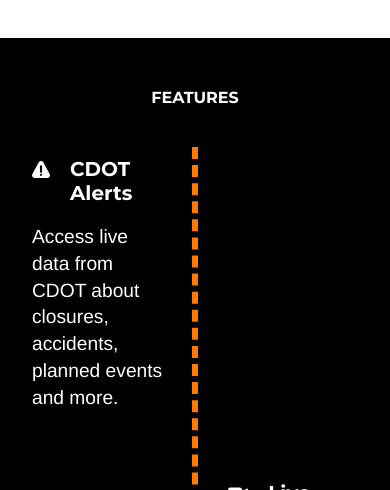
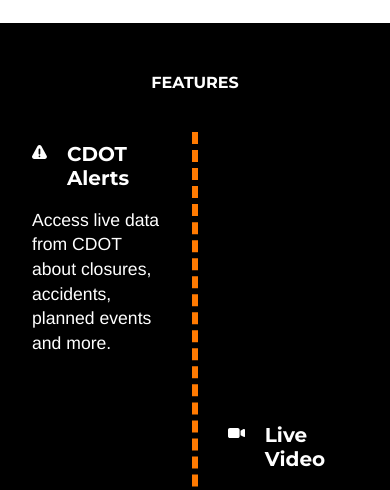
Before and after one commit to claytonhorning/roadbud, a website: page src/index.html in a window 390 px wide. Shown: the part 1510-2000 px from the top of the page. Drawn offline with Linux system fonts and the light colour scheme.

Commit message:
Fixed bug on small devices

```diff
--- a/src/index.html
+++ b/src/index.html
@@ -396,7 +396,7 @@
             <g>
             </g>
             </svg>
-                <h2>Community</h2>
+                <h2>User Posts</h2>
                 </div>
                 <p>See posts from other users in your community and keep eachother informed.</p>
                 </div>
--- a/src/style.css
+++ b/src/style.css
@@ -313,6 +313,7 @@
   }
   h1 {
     font-size: 2.6em;
+    margin: 0px 15px;
   }
   .responsive {
     margin-top: -15px;
@@ -361,9 +362,16 @@
   .email-us-text {
     text-align: center;
   }
-}
-@media screen and (max-width: 600px) {
-  .road-line {
-    height: 130%;
+  #feature-icon {
+    height: 20px;
+    width: 20px;
+  }
+  p {
+    font-size: 1.1em;
   }
 }
+@media screen and (max-width: 425px) {
+  .road-line {
+    height: 1400px;
+  }
+}
```
Lines whose indentation alone changed are shown as unchanged.
